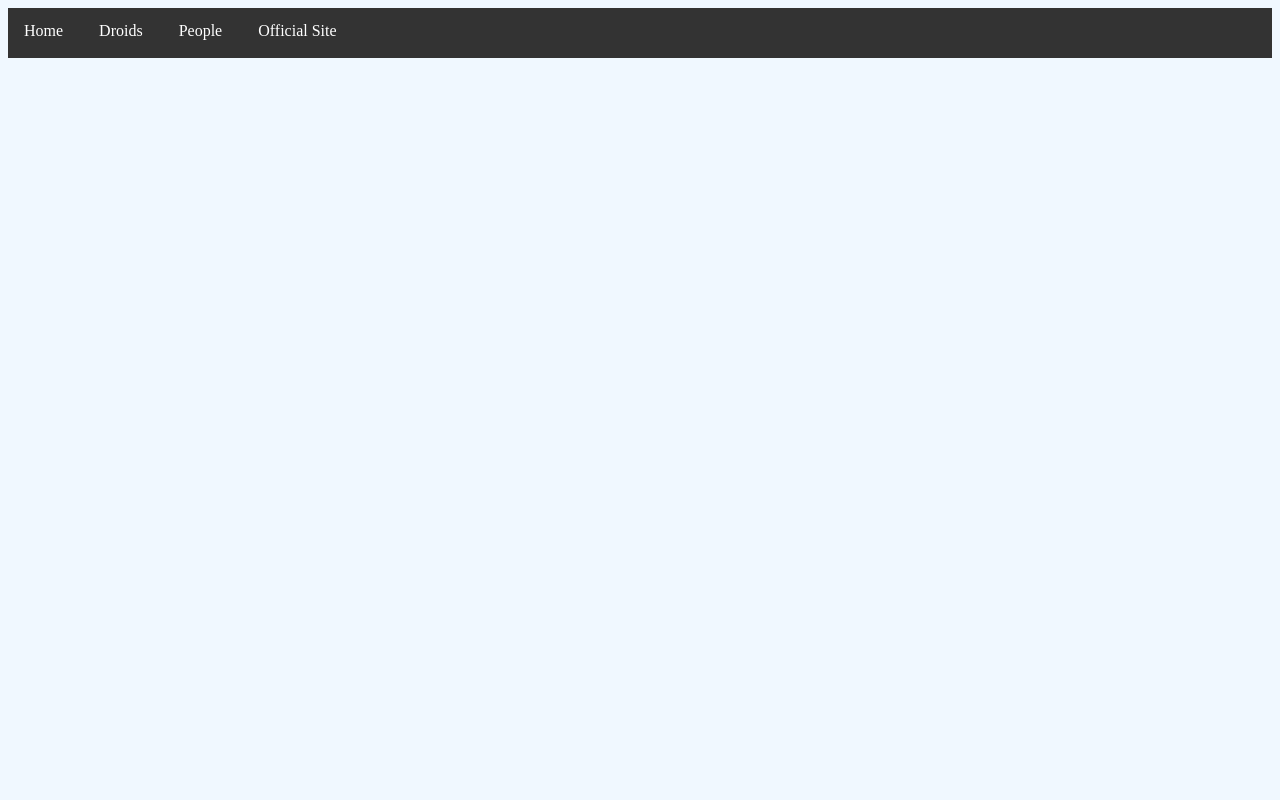
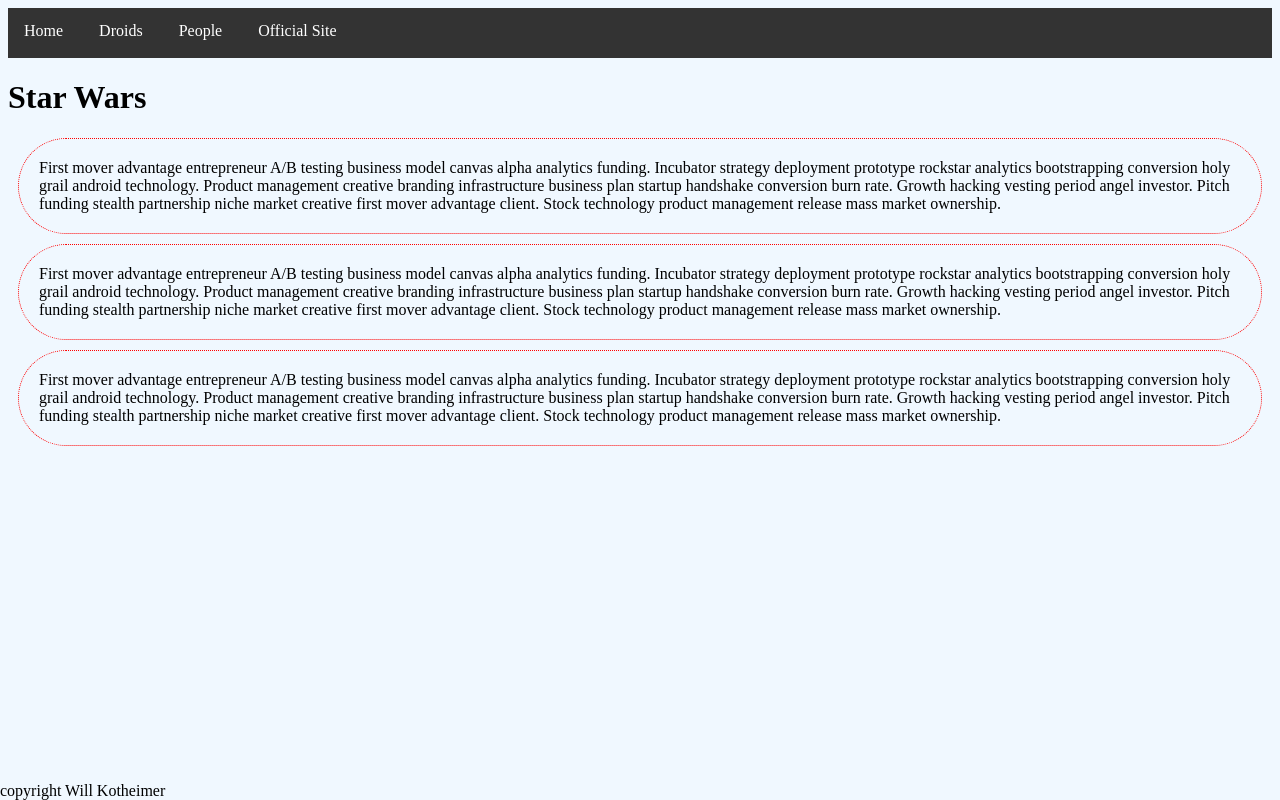
Before and after one commit to willkotheimer/html101, a plain HTML site: page index.html in a window 1280 px wide. Drawn offline with Linux system fonts and the light colour scheme.

Commit message:
Added styles and content

```diff
--- a/index.html
+++ b/index.html
@@ -26,6 +26,39 @@
             <li><a href="https://www.starwars.com">Official Site</a></li>
         </ul>
     </nav>
+    <h1>Star Wars</h1>
+    <article>
+        <section>
+
+            First mover advantage entrepreneur A/B testing business model canvas alpha analytics funding. Incubator
+            strategy deployment prototype rockstar analytics bootstrapping conversion holy grail android technology.
+            Product management creative branding infrastructure business plan startup handshake conversion burn rate.
+            Growth hacking vesting period angel investor. Pitch funding stealth partnership niche market creative first
+            mover advantage client. Stock technology product management release mass market ownership.
+
+        </section>
+        <section>
+
+            First mover advantage entrepreneur A/B testing business model canvas alpha analytics funding. Incubator
+            strategy deployment prototype rockstar analytics bootstrapping conversion holy grail android technology.
+            Product management creative branding infrastructure business plan startup handshake conversion burn rate.
+            Growth hacking vesting period angel investor. Pitch funding stealth partnership niche market creative first
+            mover advantage client. Stock technology product management release mass market ownership.
+
+        </section>
+        <section>
+
+            First mover advantage entrepreneur A/B testing business model canvas alpha analytics funding. Incubator
+            strategy deployment prototype rockstar analytics bootstrapping conversion holy grail android technology.
+            Product management creative branding infrastructure business plan startup handshake conversion burn
+            rate.
+            Growth hacking vesting period angel investor. Pitch funding stealth partnership niche market creative
+            first
+            mover advantage client. Stock technology product management release mass market ownership.
+
+        </section>
+    </article>
+    <footer>copyright Will Kotheimer</footer>
     <script src="main.js" async defer></script>
 </body>
 
--- a/main.css
+++ b/main.css
@@ -30,3 +30,22 @@
 li a:hover {
     background-color: black;
 }
+
+section {
+    border: 1px dotted red;
+    margin: 10px;
+    border-radius: 50px;
+    padding: 20px;
+}
+
+section:last-of-type {
+    margin-bottom: 50px;
+}
+
+footer {
+    width: 100%;
+    position: fixed;
+    left: 0;
+    bottom: 0;
+    height: 30;
+}
```
Also changed, not shown: people.html (+23 -0 lines).
